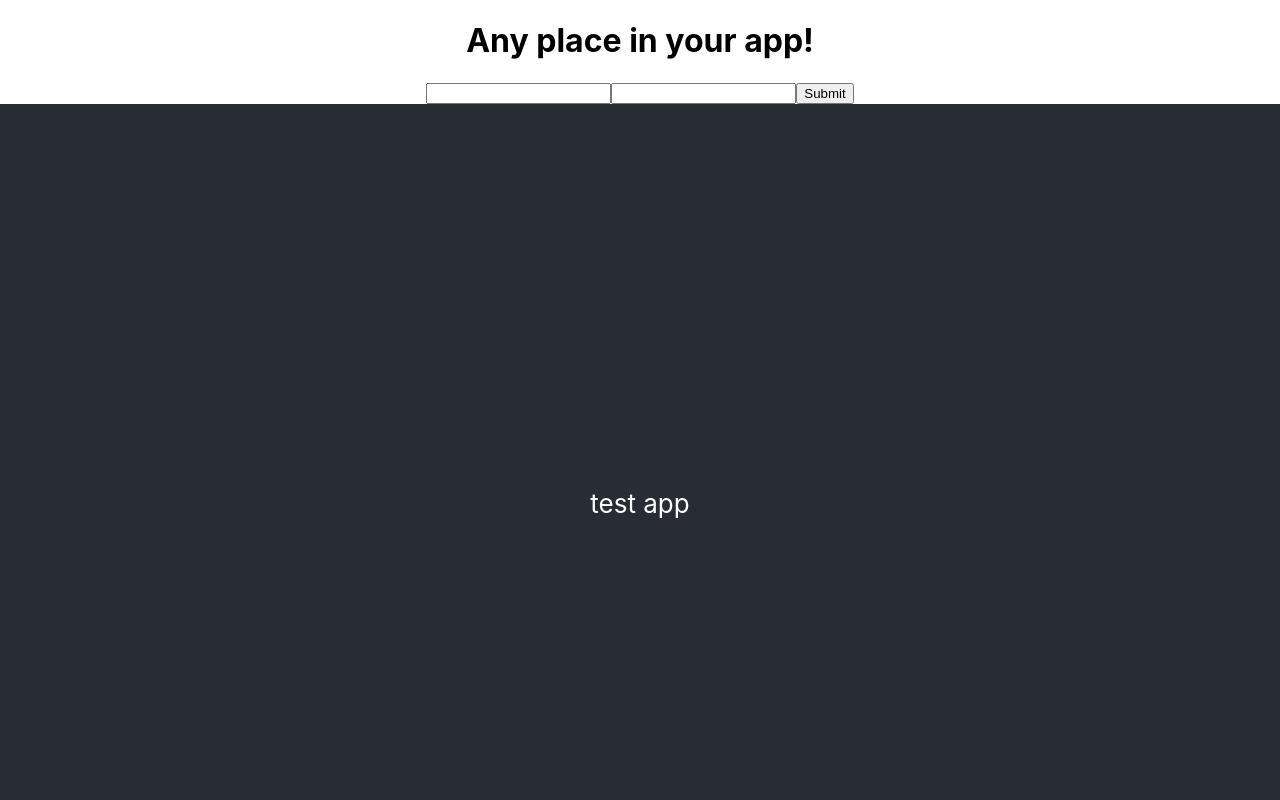
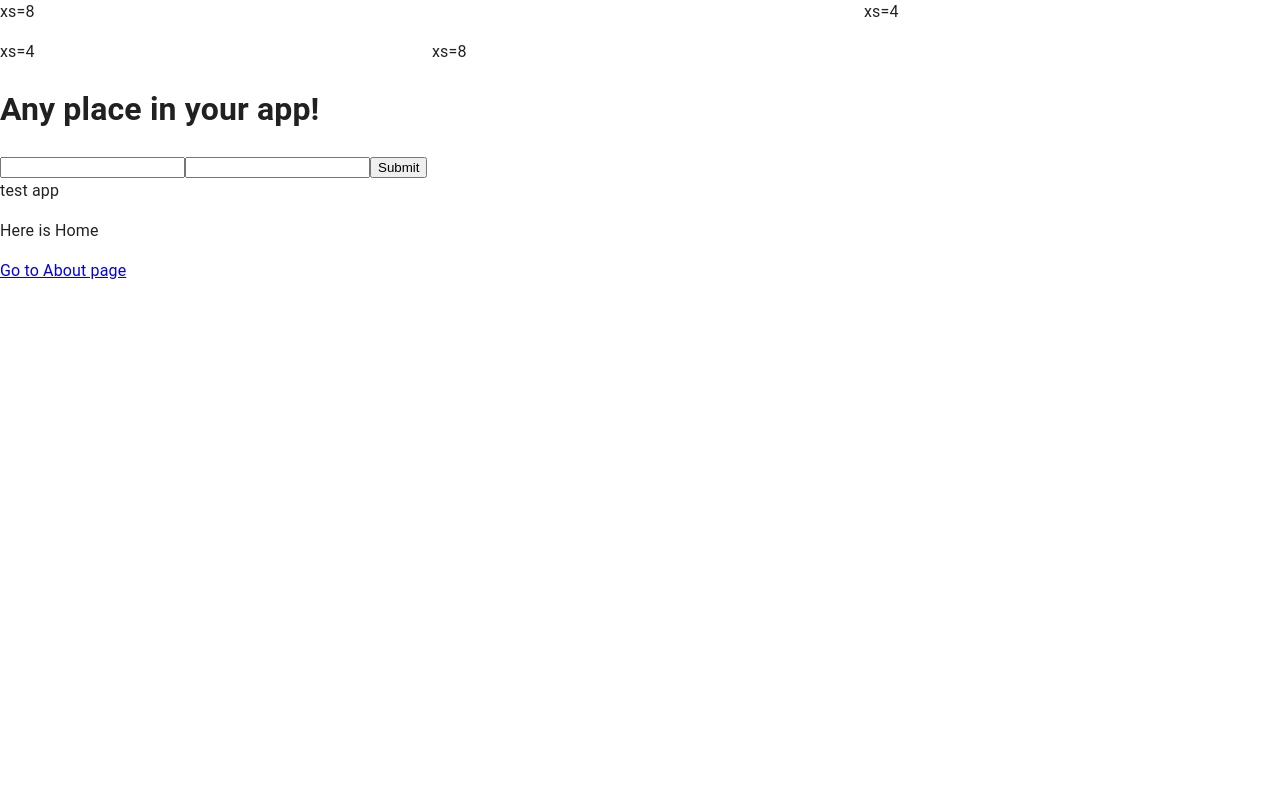
Before and after one commit to cozeeinteright/expressmongo, a React (Create React App) app in the folder front/: page / in a window 1280 px wide. Shown: the top 800 px of the page. Built offline with nearby package versions, Linux system fonts and the light colour scheme.

Commit message:
add MUI css

```diff
--- a/front/src/App.css
+++ /dev/null
@@ -1,38 +0,0 @@
-.App {
-  text-align: center;
-}
-
-.App-logo {
-  height: 40vmin;
-  pointer-events: none;
-}
-
-@media (prefers-reduced-motion: no-preference) {
-  .App-logo {
-    animation: App-logo-spin infinite 20s linear;
-  }
-}
-
-.App-header {
-  background-color: #282c34;
-  min-height: 100vh;
-  display: flex;
-  flex-direction: column;
-  align-items: center;
-  justify-content: center;
-  font-size: calc(10px + 2vmin);
-  color: white;
-}
-
-.App-link {
-  color: #61dafb;
-}
-
-@keyframes App-logo-spin {
-  from {
-    transform: rotate(0deg);
-  }
-  to {
-    transform: rotate(360deg);
-  }
-}
--- a/front/src/App.js
+++ b/front/src/App.js
@@ -1,12 +1,29 @@
-import './App.css';
+import CssbaseLine from '@mui/material/CssBaseline'
+import Grid from '@mui/material/Grid';
 import { BrowserRouter,Routes, Route } from "react-router-dom";
 import Home from './page/Home'
 import About from './page/About'
 import ShowLoginform from './components/ShowLoginform';
+import Item from './components/Item'
 
 function App() {
   return (
-    <div className="App">
+    <>
+      <CssbaseLine />
+      <Grid container spacing={2}>
+  <Grid item xs={8}>
+    <Item>xs=8</Item>
+  </Grid>
+  <Grid item xs={4}>
+    <Item>xs=4</Item>
+  </Grid>
+  <Grid item xs={4}>
+    <Item>xs=4</Item>
+  </Grid>
+  <Grid item xs={8}>
+    <Item>xs=8</Item>
+  </Grid>
+</Grid>
       <ShowLoginform />
       <header className="App-header">
         test app
@@ -17,7 +34,7 @@
           <Route path="about" element={<About />} />
         </Routes>
       </BrowserRouter>
-    </div>
+    </>
   );
 }
 
--- /dev/null
+++ b/front/src/components/Item.js
@@ -0,0 +1,9 @@
+const Item = props => {
+    return (
+        <div>
+            {props.children}
+        </div>
+    )
+}
+
+export default Item
```
